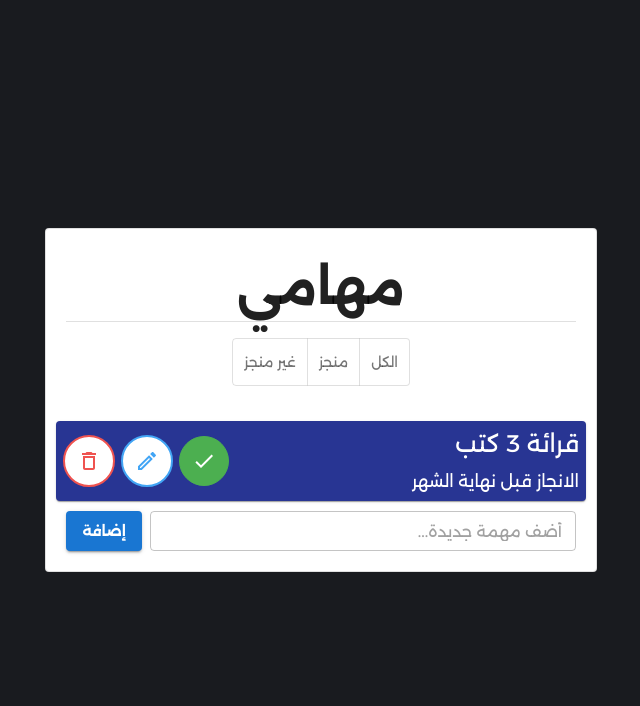
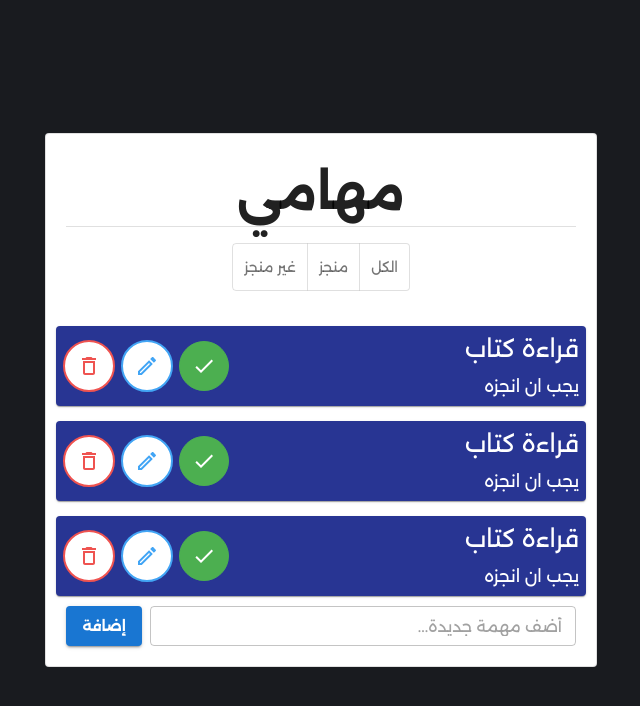
Before and after one commit to Osama-dev20/react-todo-app, a React (Create React App) app: page / in a window 1280 px wide. Shown: the top 706 px of the page, without its empty margins (319-959 px from the left). Built offline with nearby package versions, Linux system fonts and the light colour scheme.

Commit message:
feat: add todo IDs with uuid

```diff
--- a/src/components/ToDo.js
+++ b/src/components/ToDo.js
@@ -12,7 +12,7 @@ import DeleteOutlineOutlinedIcon from '@mui/icons-material/DeleteOutlineOutlined
 import "./ToDo.css";
 
 
-export default function ToDo(){
+export default function ToDo({title, details}){
     return(
       <div>
        <Card
@@ -33,11 +33,11 @@ export default function ToDo(){
 
          <div className='Title'>
            <Typography variant='h5' gutterBottom>
-             قرائة 3 كتب
+             {title}
            </Typography>
 
            <Typography  component="div" sx={{ fontSize: 17 }}>
-             الانجاز قبل نهاية الشهر
+             {details}
            </Typography>
          </div>
 
--- a/src/components/ToDoList.js
+++ b/src/components/ToDoList.js
@@ -16,14 +16,25 @@ import ToDo from "./ToDo";
 // Styles
 import "../App.css";
 
+// Create a UUID
+import { v4 as uuidv4 } from 'uuid';
+
 const theme = createTheme({
   typography: {
     fontFamily: "Alexandria"
   },
 });
 
+const todos = [
+  {id:uuidv4(), title:"قراءة كتاب", details:"يجب ان انجزه", isCompleted:false},
+  {id:uuidv4(), title:"قراءة كتاب", details:"يجب ان انجزه", isCompleted:false},
+  {id:uuidv4(), title:"قراءة كتاب", details:"يجب ان انجزه", isCompleted:false}
+]
+
 export default function ToDoList() {
-
+   const todosjsx = todos.map((t) => {
+     return <ToDo key={t.id} title={t.title} details={t.details}/>
+   });
   return (
   <ThemeProvider theme={theme}>
     <Container maxWidth="sm">
@@ -54,7 +65,7 @@ export default function ToDoList() {
           </Box>
 
           {/* ===== ALL TODOS ===== */}
-          <ToDo />
+           {todosjsx}
 
 
           {/* ===== Input + ADD Button ===== */}
```
